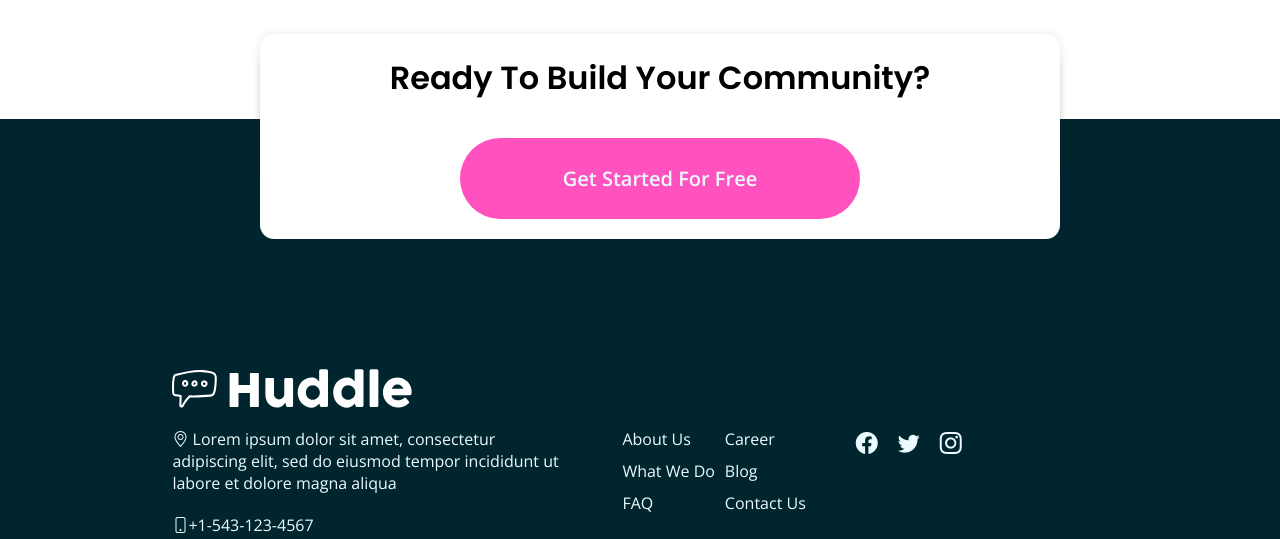
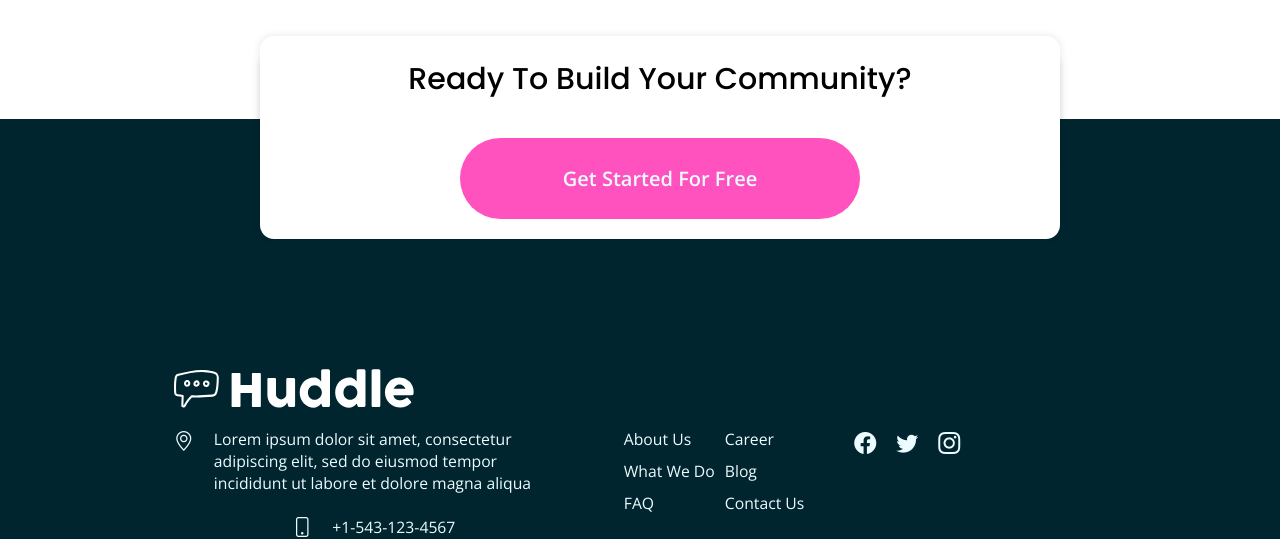
Before and after one commit to FrancoSeccaspina/Huddle-Landing-Page-Alternative-Version-, a plain HTML site: page index.html in a window 1280 px wide. Shown: the part 2261-2800 px from the top of the page. Drawn offline with nearby package versions, Linux system fonts and the light colour scheme.

Commit message:
Heading & Text Update
Used clamp and calc to make them responsive.

```diff
--- a/css/style.css
+++ b/css/style.css
@@ -112,6 +112,18 @@ h2 {
 }
 
 /* *************************** */
+/* MULTI STYLING */
+/* *************************** */
+
+.hero-paragraph,
+.feature-paragraph {
+  font-size: clamp(0.88rem, calc(0.8rem + 0.36vw), 1.13rem);
+  /* font-size: 14px; */
+  /* font-size: 18px; */
+  transition: var(--Transition);
+}
+
+/* *************************** */
 /* HEADER */
 /* *************************** */
 
@@ -152,12 +164,12 @@ h2 {
 }
 
 .hero-heading {
-  font-size: 20px;
+  font-size: clamp(1.5rem, calc(1.21rem + 1.43vw), 2.5rem);
+  /* font-size: 24px; */
   /* font-size: 40px; */
 }
 
 .hero-paragraph {
-  font-size: 18px;
   font-family: var(--Text);
   color: var(--Text-Color);
 }
@@ -193,7 +205,9 @@ h2 {
 }
 
 .feature-heading {
-  font-size: 20px;
+  font-size: clamp(1.25rem, calc(1.11rem + 0.71vw), 1.75rem);
+  /* font-size: 20px;
+  font-size: 28px; */
   margin-bottom: 14px;
   transition: var(--Transition);
 }
@@ -238,8 +252,10 @@ h2 {
 }
 
 .cta-heading {
-  font-size: 22px;
-  font-weight: 600;
+  font-size: clamp(1.13rem, calc(0.88rem + 1.25vw), 2rem);
+  /* font-size: 18px; */
+  /* font-size: 32px; */
+  font-weight: 400;
   margin-bottom: 36px;
 }
 
@@ -255,6 +271,7 @@ h2 {
 /* *************************** */
 
 footer {
+  font-size: clamp(0.88rem, calc(0.84rem + 0.18vw), 1rem);
   display: flex;
   flex-direction: column;
   justify-content: center;
@@ -271,7 +288,7 @@ footer {
   max-width: 1440px;
   display: flex;
   flex-direction: column;
-  align-items: flex-start;
+  align-items: center;
   gap: 20px;
 }
 
@@ -289,6 +306,24 @@ footer {
   gap: 20px;
 }
 
+.contact-icon {
+  font-size: 20px;
+}
+
+.company-addresss {
+  display: flex;
+  flex-direction: column;
+  gap: 20px;
+}
+
+.company-phone,
+.company-email {
+  display: flex;
+  align-items: center;
+  justify-content: center;
+  gap: 20px;
+}
+
 .company-contact-container {
   display: flex;
   flex-direction: column;
@@ -301,7 +336,8 @@ footer {
 
 .footer-container-two {
   display: flex;
-  flex-direction: row;
+  justify-content: center;
+  /* flex-direction: row; */
 }
 
 .company-info-links {
@@ -320,7 +356,8 @@ footer {
   display: flex;
   flex-direction: column;
   justify-content: space-between;
-  align-items: flex-start;
+  align-items: center;
+  gap: 20px;
 }
 
 .company-social-media-icons {
@@ -377,7 +414,6 @@ footer {
   }
 
   .feature-heading {
-    font-size: 28px;
     margin-bottom: 14px;
   }
 
@@ -421,8 +457,6 @@ footer {
   }
 
   .cta-heading {
-    font-size: 32px;
-    font-weight: 600;
     margin-bottom: 36px;
   }
 
@@ -445,6 +479,14 @@ footer {
     font-family: var(--Text);
   }
 
+  .footer-inner {
+    max-width: 1440px;
+    display: flex;
+    flex-direction: column;
+    align-items: flex-start;
+    gap: 20px;
+  }
+
   .company-info-container {
     /* width: 100%; */
     display: flex;
@@ -452,4 +494,17 @@ footer {
     justify-content: space-between;
     gap: 50px;
   }
+
+  .company-addresss {
+    display: flex;
+    flex-direction: row;
+    gap: 20px;
+  }
+
+  .footer-container-three {
+    display: flex;
+    flex-direction: column;
+    justify-content: space-between;
+    align-items: flex-start;
+  }
 }
--- a/index.html
+++ b/index.html
@@ -125,7 +125,11 @@
 
             <ul class="company-contact-container">
               <li class="company-addresss">
-                <i class="bi bi-geo-alt" alt="" aria-hidden="true"></i
+                <i
+                  class="bi bi-geo-alt contact-icon"
+                  alt=""
+                  aria-hidden="true"
+                ></i
                 ><a href="/">
                   Lorem ipsum dolor sit amet, consectetur adipiscing elit, sed
                   do eiusmod tempor incididunt ut labore et dolore magna
@@ -133,11 +137,16 @@
                 >
               </li>
               <li class="company-phone">
-                <i class="bi bi-phone" alt="" aria-hidden="true"></i
+                <i class="bi bi-phone contact-icon" alt="" aria-hidden="true">
+                </i
                 ><a href="">+1-543-123-4567</a>
               </li>
               <li class="company-email">
-                <i class="bi bi-envelope" alt="" aria-hidden="true"></i
+                <i
+                  class="bi bi-envelope contact-icon"
+                  alt=""
+                  aria-hidden="true"
+                ></i
                 ><a href=""> example@huddle.com</a>
               </li>
             </ul>
```
